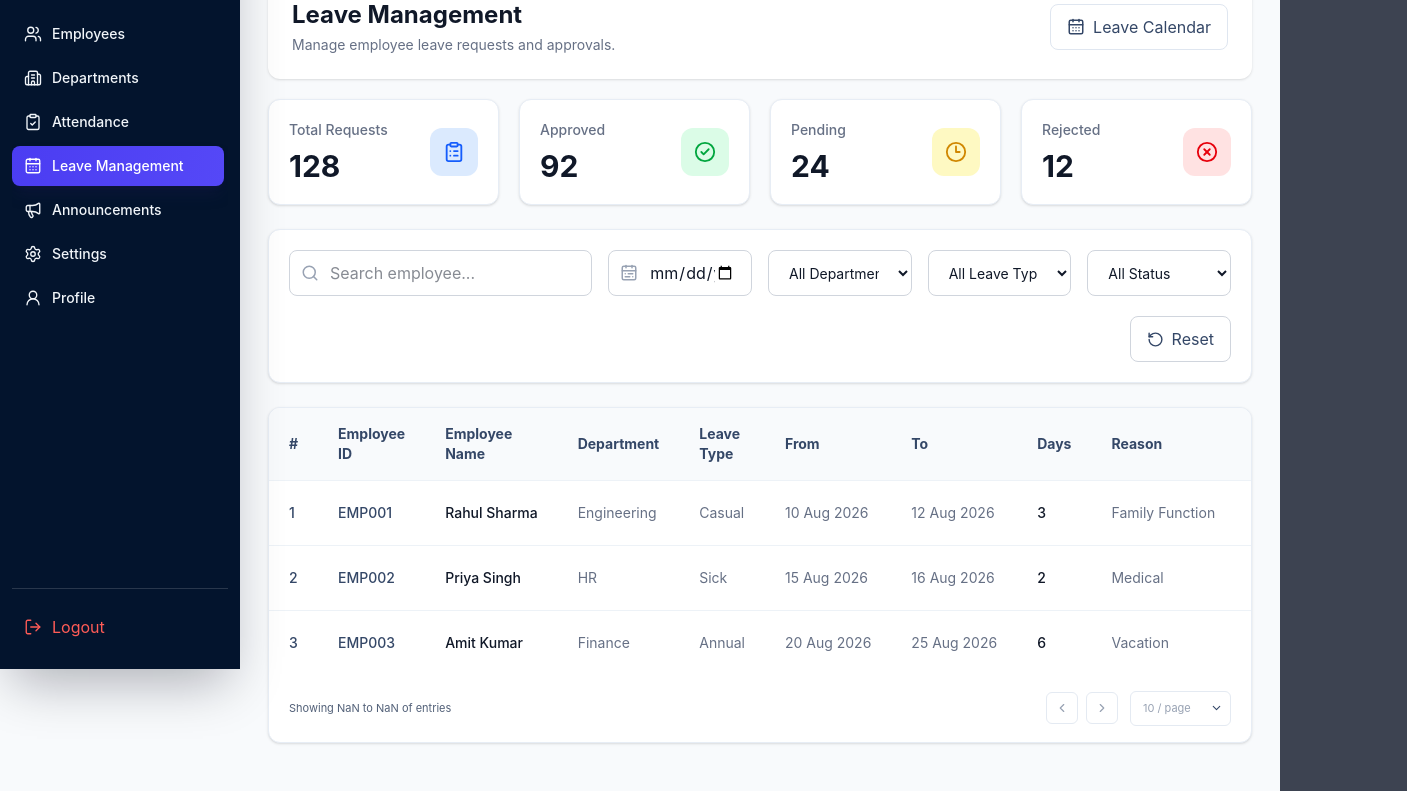
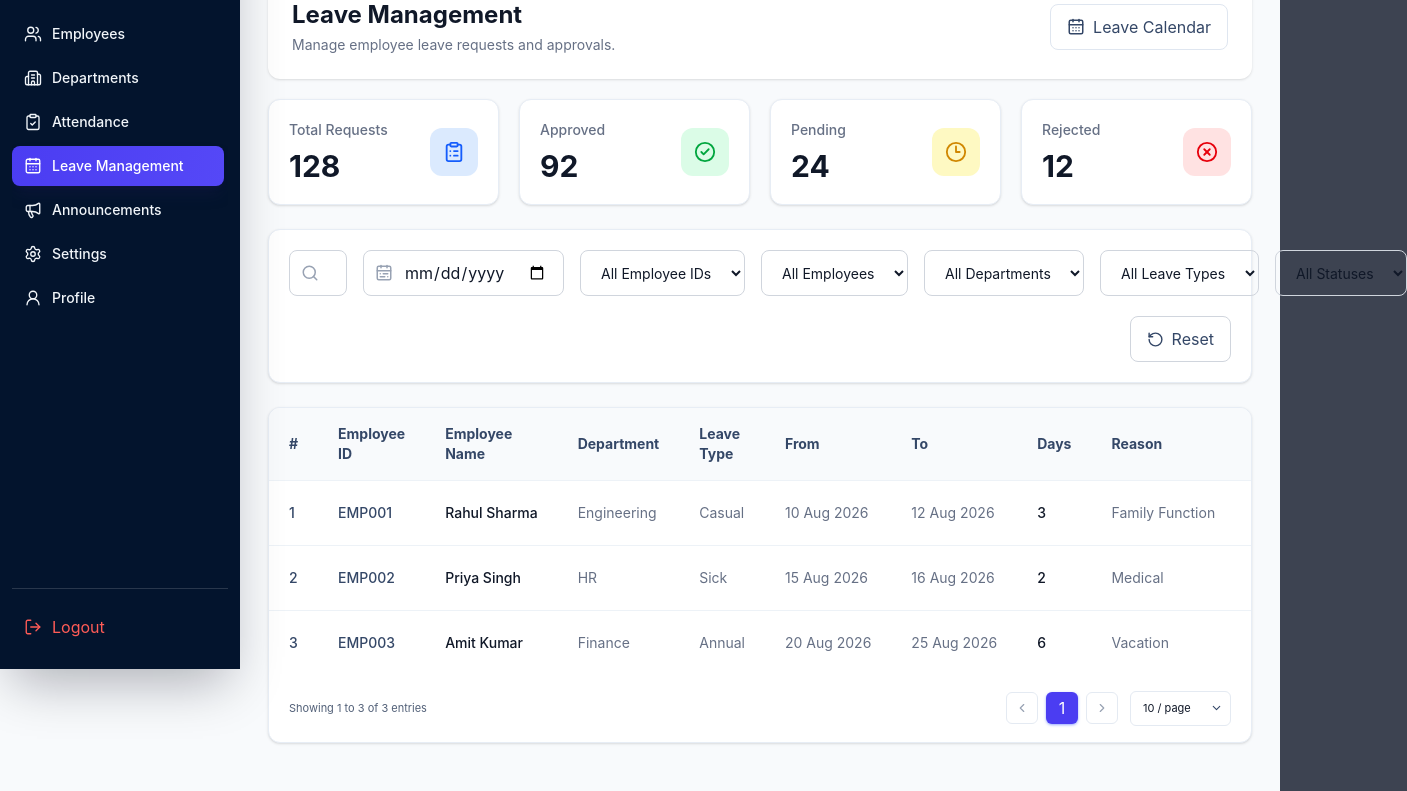
Before and after one commit to sunnykumar-singh/employee-management-system, a React (Vite) app: page /admin/leave-management in a window 1280 px wide. Shown: the part 131-922 px from the top of the page, 1407 px wide, since content can reach past the window. Built offline with nearby package versions, Linux system fonts and the light colour scheme.

Commit message:
feat: complete Leave management functionality

```diff
--- a/src/components/Leave/LeaveFilters.jsx
+++ b/src/components/Leave/LeaveFilters.jsx
@@ -4,24 +4,26 @@ import {
   Search,
 } from "lucide-react";
 
-const LeaveFilters = () => {
+const LeaveFilters = ({ filters, filterOptions, onFilterChange, onReset, searchQuery, onSearchChange }) => {
   return (
     <div className="mt-6 rounded-xl border border-[#e7edf5] bg-white p-5 shadow-sm">
-      <div className="grid gap-4 lg:grid-cols-6">
+      <div className="grid gap-4 sm:grid-cols-2 lg:grid-cols-3 xl:grid-cols-[2fr_1.2fr_1.4fr_1.4fr_1.5fr_1.4fr_1.3fr]">
 
         {/* Search */}
 
-        <div className="relative lg:col-span-2">
+        <div className="relative">
           <Search
             size={18}
             className="absolute left-3 top-1/2 -translate-y-1/2 text-[#98a2b3]"
           />
 
-          <input
+        <input
             type="text"
             placeholder="Search employee..."
             className="w-full rounded-lg border border-[#d0d5dd] py-2.5 pl-10 pr-4 text-sm outline-none transition focus:border-[#4b3df2]"
-          />
+            value={searchQuery}
+            onChange={(event) => onSearchChange(event.target.value)}
+        />
         </div>
 
         {/* Date Range */}
@@ -40,32 +42,23 @@ const LeaveFilters = () => {
 
         {/* Department */}
 
-        <select className="rounded-lg border border-[#d0d5dd] px-4 py-2.5 text-sm outline-none focus:border-[#4b3df2]">
-          <option>All Departments</option>
-          <option>Engineering</option>
-          <option>HR</option>
-          <option>Finance</option>
-          <option>Marketing</option>
-        </select>
+        <select className="rounded-lg border border-[#d0d5dd] px-4 py-2.5 text-sm outline-none focus:border-[#4b3df2]" value={filters.employeeId} onChange={(event) => onFilterChange('employeeId', event.target.value)}>{filterOptions.employeeIds.map((option) => <option key={option}>{option}</option>)}</select>
+
+        {/* Employee Name */}
+
+        <select className="rounded-lg border border-[#d0d5dd] px-4 py-2.5 text-sm outline-none focus:border-[#4b3df2]" value={filters.employee} onChange={(event) => onFilterChange('employee', event.target.value)}>{filterOptions.employees.map((option) => <option key={option}>{option}</option>)}</select>
+
+        {/* Department */}
+
+        <select className="rounded-lg border border-[#d0d5dd] px-4 py-2.5 text-sm outline-none focus:border-[#4b3df2]" value={filters.department} onChange={(event) => onFilterChange('department', event.target.value)}>{filterOptions.departments.map((option) => <option key={option}>{option}</option>)}</select>
 
         {/* Leave Type */}
 
-        <select className="rounded-lg border border-[#d0d5dd] px-4 py-2.5 text-sm outline-none focus:border-[#4b3df2]">
-          <option>All Leave Types</option>
-          <option>Casual</option>
-          <option>Sick</option>
-          <option>Annual</option>
-          <option>Emergency</option>
-        </select>
+        <select className="rounded-lg border border-[#d0d5dd] px-4 py-2.5 text-sm outline-none focus:border-[#4b3df2]" value={filters.leaveType} onChange={(event) => onFilterChange('leaveType', event.target.value)}>{filterOptions.leaveTypes.map((option) => <option key={option}>{option}</option>)}</select>
 
         {/* Status */}
 
-        <select className="rounded-lg border border-[#d0d5dd] px-4 py-2.5 text-sm outline-none focus:border-[#4b3df2]">
-          <option>All Status</option>
-          <option>Pending</option>
-          <option>Approved</option>
-          <option>Rejected</option>
-        </select>
+        <select className="rounded-lg border border-[#d0d5dd] px-4 py-2.5 text-sm outline-none focus:border-[#4b3df2]" value={filters.status} onChange={(event) => onFilterChange('status', event.target.value)}>{filterOptions.statuses.map((option) => <option key={option}>{option}</option>)}</select>
 
       </div>
 
@@ -74,6 +67,8 @@ const LeaveFilters = () => {
       <div className="mt-5 flex justify-end gap-3">
 
         <button
+          type="button"
+          onClick={onReset}
           className="flex items-center gap-2 rounded-lg border border-[#d0d5dd] px-4 py-2.5 text-sm font-medium text-[#344767] transition hover:bg-slate-50"
         >
           <RotateCcw size={17} />
--- a/src/components/Leave/LeaveRow.jsx
+++ b/src/components/Leave/LeaveRow.jsx
@@ -1,7 +1,7 @@
     import LeaveActions from "./LeaveActions";
     import StatusBadge from "./StatusBadge";
 
-    const LeaveRow = ({ leave, index, onView, onEdit, onDelete}) => {
+    const LeaveRow = ({ leave, index, onView, onEdit, onDelete, onApprove, onReject}) => {
     return (
         <tr className="border-t border-[#edf2f7] text-sm hover:bg-[#f8fafc] transition">
         <td className="px-5 py-4 font-medium text-[#344767]">
@@ -49,7 +49,7 @@
         </td>
 
         <td className="px-5 py-4">
-            <LeaveActions leave={leave} onView={onView} onEdit={onEdit} onDelete={onDelete} />
+            <LeaveActions leave={leave} onView={onView} onEdit={onEdit} onDelete={onDelete} onApprove={onApprove} onReject={onReject} />
         </td>
         </tr>
     );
--- a/src/components/Leave/LeaveTable.jsx
+++ b/src/components/Leave/LeaveTable.jsx
@@ -2,7 +2,7 @@ import LeaveRow from "./LeaveRow";
 import Pagination from "../common/Pagination";
 
 
-const LeaveTable = ({ leaves, onView, onEdit, onDelete }) => {
+const LeaveTable = ({ leaves, currentPage, pageSize, totalItems, onPageChange, onPageSizeChange, onView, onEdit, onDelete, onApprove, onReject }) => {
   return (
     <div className="mt-6 overflow-hidden rounded-xl border border-[#e7edf5] bg-white shadow-sm">
       <div className="overflow-x-auto">
@@ -33,13 +33,15 @@ const LeaveTable = ({ leaves, onView, onEdit, onDelete }) => {
                 onView={onView}
                 onEdit={onEdit}
                 onDelete={onDelete}
+                onApprove={onApprove}
+                onReject={onReject}
               />
             ))}
           </tbody>
         </table>
       </div>
 
-      <Pagination />
+      <Pagination currentPage={currentPage} totalItems={totalItems} pageSize={pageSize} onPageChange={onPageChange} onPageSizeChange={onPageSizeChange} />
     </div>
   );
 };
--- a/src/pages/admin/LeaveManagement.jsx
+++ b/src/pages/admin/LeaveManagement.jsx
@@ -1,4 +1,4 @@
-import { useState } from "react";
+import { useMemo, useState } from "react";
 import { ToastContainer, toast } from "react-toastify";
 import DeleteConfirmationModal from "../../components/common/DeleteConfirmationModal";
 import LeaveHeader from "../../components/Leave/LeaveHeader";
@@ -10,6 +10,7 @@ import LeaveForm from "../../components/Leave/LeaveForm";
 import leaveData from "../../data/leaveData";
 
 const Leaves = () => {
+  const initialFilters = { employeeId: 'All Employee IDs', employee: 'All Employees', department: 'All Departments', leaveType: 'All Leave Types', status: 'All Statuses' };
   const [selectedLeave, setSelectedLeave] = useState(null);
   const [isViewOpen, setIsViewOpen] = useState(false);
   const [editingLeave, setEditingLeave] = useState(null);
@@ -17,6 +18,37 @@ const Leaves = () => {
   const [leaves, setLeaves] = useState(leaveData);
   const [leaveToDelete, setLeaveToDelete] = useState(null);
   const [isDeleteModalOpen, setIsDeleteModalOpen] = useState(false);
+  const [searchQuery, setSearchQuery] = useState('');
+  const [filters, setFilters] = useState(initialFilters);
+  const [currentPage, setCurrentPage] = useState(1);
+  const [pageSize, setPageSize] = useState(10);
+  const filterOptions = useMemo(() => ({
+    employeeIds: ['All Employee IDs', ...new Set(leaves.map((leave) => leave.employeeId))],
+    employees: ['All Employees', ...new Set(leaves.map((leave) => leave.employee))],
+    departments: ['All Departments', ...new Set(leaves.map((leave) => leave.department))],
+    leaveTypes: ['All Leave Types', ...new Set(leaves.map((leave) => leave.leaveType))],
+    statuses: ['All Statuses', ...new Set(leaves.map((leave) => leave.status))],
+  }), [leaves]);
+  const filteredLeaves = useMemo(() => {
+    const query = searchQuery.trim().toLowerCase();
+    const searchableFields = ['employee', 'employeeId', 'department', 'leaveType', 'status'];
+
+    return leaves.filter((leave) => {
+      const matchesSearch = !query || searchableFields.some((field) => String(leave[field] ?? '').toLowerCase().includes(query));
+      const matchesEmployeeId = filters.employeeId === 'All Employee IDs' || leave.employeeId.toLowerCase() === filters.employeeId.toLowerCase();
+      const matchesEmployee = filters.employee === 'All Employees' || leave.employee.toLowerCase() === filters.employee.toLowerCase();
+      const matchesDepartment = filters.department === 'All Departments' || leave.department.toLowerCase() === filters.department.toLowerCase();
+      const matchesLeaveType = filters.leaveType === 'All Leave Types' || leave.leaveType.toLowerCase() === filters.leaveType.toLowerCase();
+      const matchesStatus = filters.status === 'All Statuses' || leave.status.toLowerCase() === filters.status.toLowerCase();
+      return matchesSearch && matchesEmployeeId && matchesEmployee && matchesDepartment && matchesLeaveType && matchesStatus;
+    });
+  }, [filters, leaves, searchQuery]);
+  const totalPages = Math.max(Math.ceil(filteredLeaves.length / pageSize), 1);
+  const activePage = Math.min(currentPage, totalPages);
+  const paginatedLeaves = useMemo(() => {
+    const startIndex = (activePage - 1) * pageSize;
+    return filteredLeaves.slice(startIndex, startIndex + pageSize);
+  }, [activePage, filteredLeaves, pageSize]);
 
   const handleViewLeave = (leave) => {
     setSelectedLeave(leave);
@@ -64,6 +96,25 @@ const handleUpdateLeave = (updatedLeave) => {
     closeDeleteConfirmation();
   };
 
+  const updateLeaveStatus = (leaveId, status) => {
+    setLeaves((currentLeaves) => currentLeaves.map((leave) => leave.id === leaveId ? { ...leave, status } : leave));
+    toast.success(`Leave ${status.toLowerCase()} successfully.`);
+  };
+
+  const updateFilter = (filterName, value) => {
+    setFilters((currentFilters) => ({ ...currentFilters, [filterName]: value }));
+    setCurrentPage(1);
+  };
+  const updateSearchQuery = (value) => {
+    setSearchQuery(value);
+    setCurrentPage(1);
+  };
+  const resetFilters = () => {
+    setSearchQuery('');
+    setFilters(initialFilters);
+    setCurrentPage(1);
+  };
+
   return (
     <div className="mx-auto max-w-[1280px] space-y-5">
       <LeaveHeader />
@@ -71,13 +122,20 @@ const handleUpdateLeave = (updatedLeave) => {
       <LeaveStats />
 
       <div>
-        <LeaveFilters />
+        <LeaveFilters filters={filters} filterOptions={filterOptions} onFilterChange={updateFilter} onReset={resetFilters} searchQuery={searchQuery} onSearchChange={updateSearchQuery} />
 
         <LeaveTable
-        leaves={leaves}
+        leaves={paginatedLeaves}
+        currentPage={activePage}
+        pageSize={pageSize}
+        totalItems={filteredLeaves.length}
+        onPageChange={setCurrentPage}
+        onPageSizeChange={(value) => { setPageSize(value); setCurrentPage(1); }}
         onView={handleViewLeave}
         onEdit={handleEditLeave}
-        onDelete={openDeleteConfirmation} />
+        onDelete={openDeleteConfirmation}
+        onApprove={(leave) => updateLeaveStatus(leave.id, 'Approved')}
+        onReject={(leave) => updateLeaveStatus(leave.id, 'Rejected')} />
       </div>
 
       <LeaveForm
```
Also changed, not shown: src/components/Leave/LeaveActions.jsx (+3 -13 lines).
